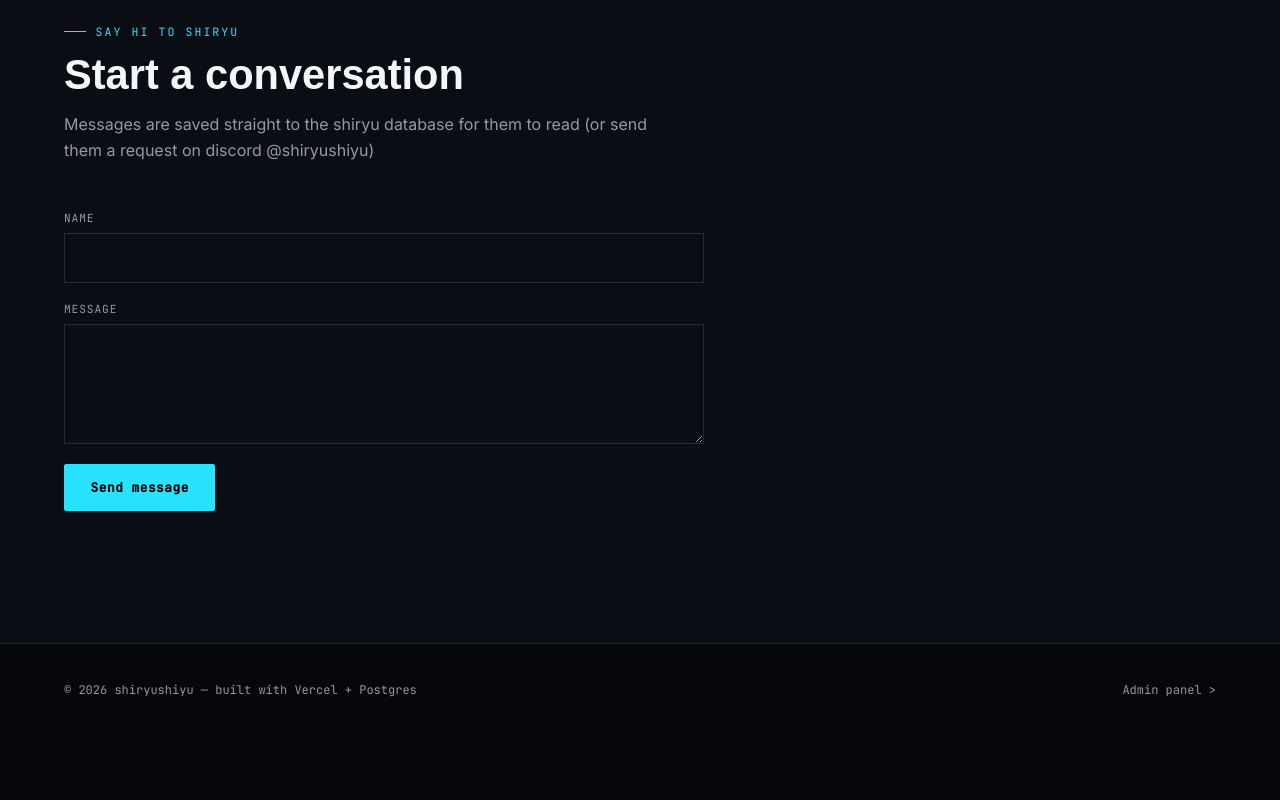
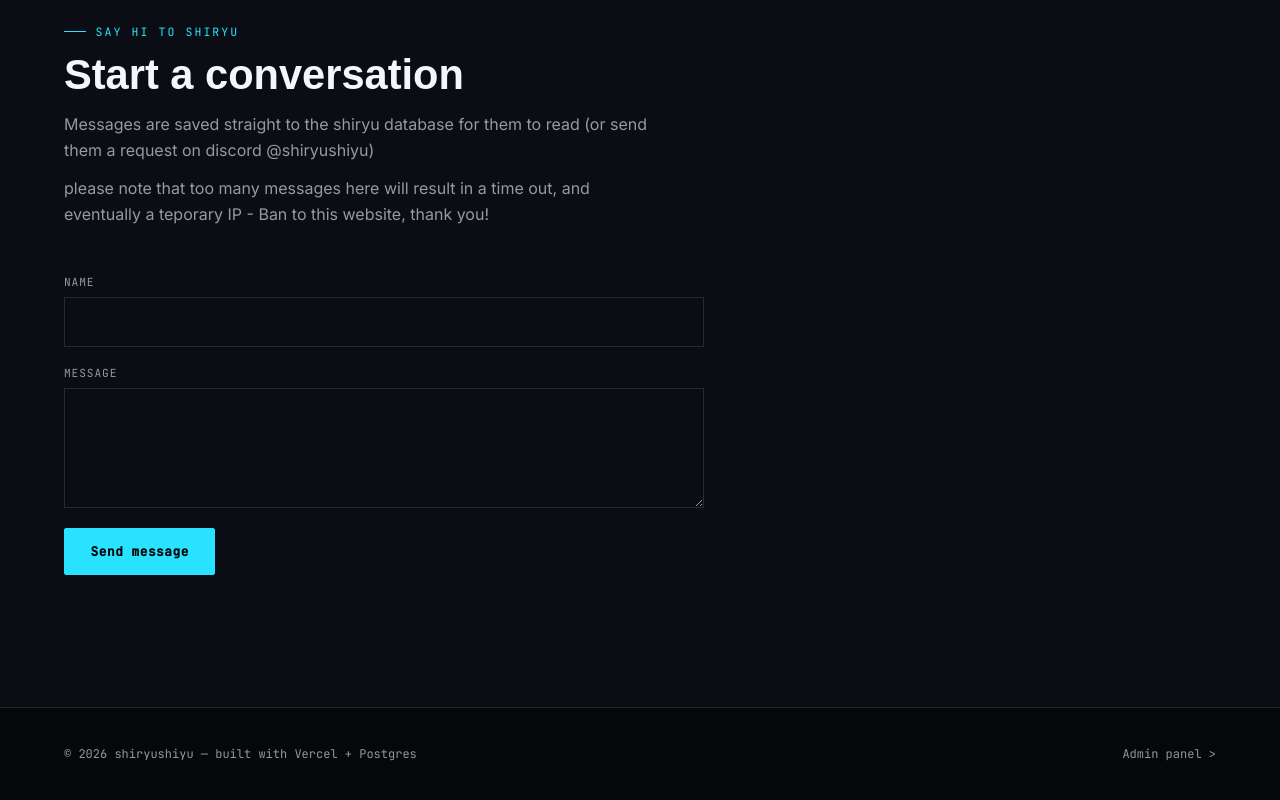
Before and after one commit to shiryushiyu/shiryuweb, a website: page public/index.html in a window 1280 px wide. Shown: the part 2375-3175 px from the top of the page. Before the commit the page ends 3111 px from the top, so only its background shows below. Drawn offline with Linux system fonts and the light colour scheme; no server answers; a web font is replaced by a local one.

Commit message:
Added more information

```diff
--- a/public/index.html
+++ b/public/index.html
@@ -76,7 +76,7 @@
   <div class="section-head">
     <div class="eyebrow">Say hi to shiryu</div>
     <h2>Start a conversation</h2>
-    <p>Messages are saved straight to the shiryu database for them to read (or send them a request on discord @shiryushiyu)</p>
+    <p>Messages are saved straight to the shiryu database for them to read (or send them a request on discord @shiryushiyu)<p>please note that too many messages here will result in a time out, and eventually a teporary IP - Ban to this website, thank you!</p>
   </div>
   <form class="contact-form" id="contactForm">
     <div class="field">
```
